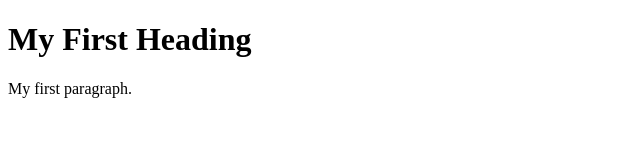
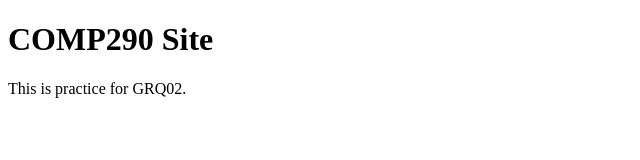
Before and after one commit to eric-k-zhu/comp290site, a plain HTML site: page index.html in a window 1280 px wide. Shown: the whole page, without its empty margins (0-640 px from the left). Drawn offline with Linux system fonts and the light colour scheme.

Commit message:
update webpage

```diff
--- a/index.html
+++ b/index.html
@@ -5,8 +5,8 @@
     </head>
     <body>
 
-        <h1>My First Heading</h1>
-        <p>My first paragraph.</p>
+        <h1>COMP290 Site</h1>
+        <p>This is practice for GRQ02.</p>
 
     </body>
 </html>
```
